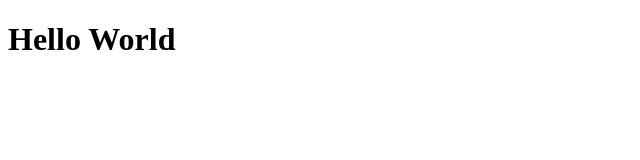
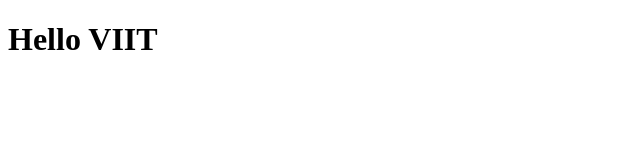
Before and after one commit to yash-ladda/cc-ci-cd, a plain HTML site: page index.html in a window 1280 px wide. Shown: the full height of the page, 0-640 px from the left. Drawn offline with Linux system fonts and the light colour scheme.

Commit message:
Update index.html

```diff
--- a/index.html
+++ b/index.html
@@ -4,6 +4,6 @@
     <title>CI/CD Demo</title>
 </head>
 <body>
-    <h1>Hello World</h1>
+    <h1>Hello VIIT</h1>
 </body>
 </html>
```
